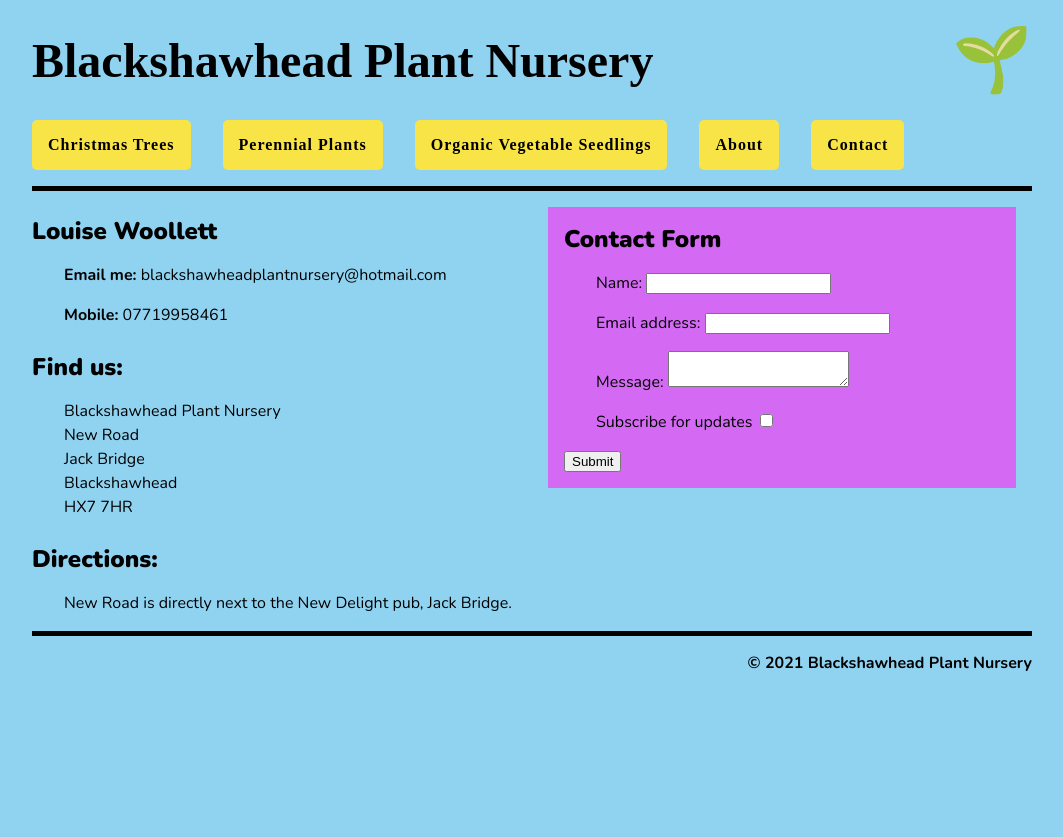
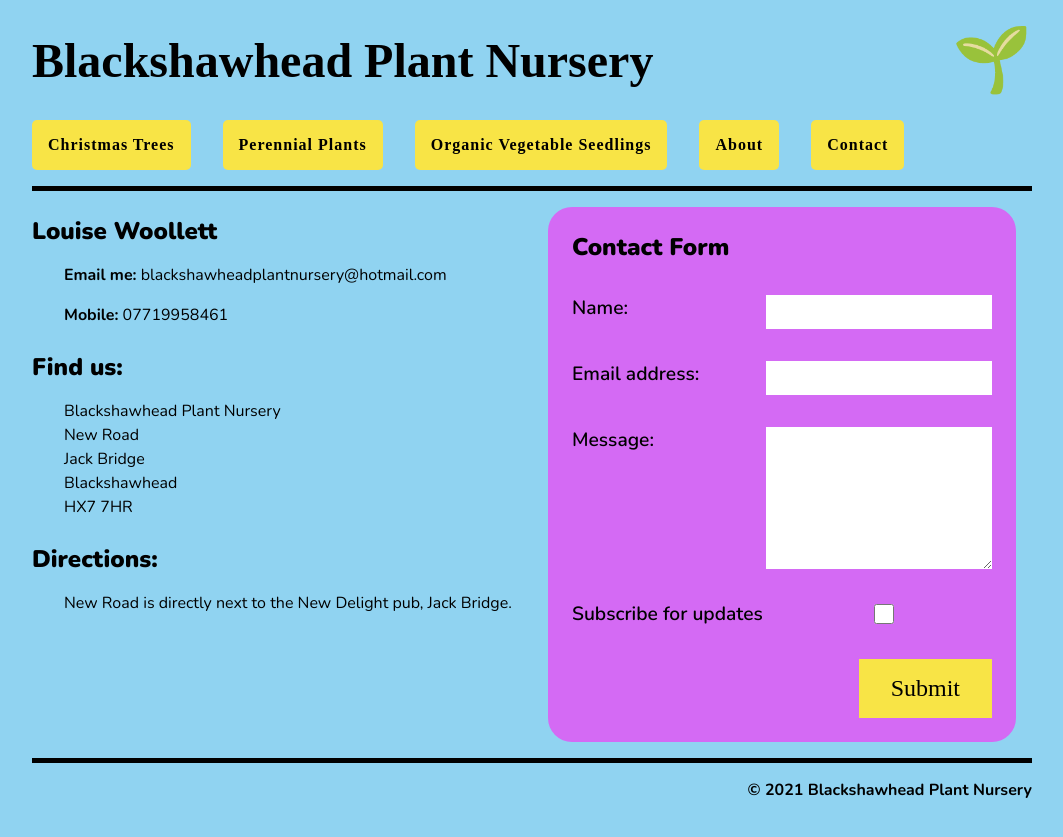
Before and after one commit to jasminechatfield/blackshawhead-plant-nursery, a Jekyll site: the page built from contact.md, in a window 1280 px wide. Shown: the top 837 px of the page, without its empty margins (108-1171 px from the left). Built offline with Jekyll 4.4.1, drawn with Linux system fonts in a browser that asks for light colours; some web fonts are replaced.

Commit message:
Update contact form

```diff
--- a/_layouts/contact.html
+++ b/_layouts/contact.html
@@ -5,13 +5,20 @@ layout: frame
 <div class="contact">
    <div class="contact__info">{{content}}</div>
    <div class="contact__form">
-      <div class="contact__form__form">
+      <form class="contact__form__form">
          <h3>Contact Form</h3>
-         <p>Name: <input /></p>
-         <p>Email address: <input /></p>
-         <p>Message: <textarea></textarea></p>
-         <p>Subscribe for updates <input type="checkbox" /></p>
-         <button>Submit</button>
-      </div>
+         <label><span>Name: </span><input name="name" /></label>
+         <label><span>Email address: </span><input name="email" /></label>
+         <label
+            ><span>Message: </span><textarea name="message" rows="7"></textarea>
+         </label>
+         <label
+            ><span>Subscribe for updates</span>
+            <input type="checkbox" name="subscribe"
+         /></label>
+         <div class="contact__form__button">
+            <button type="submit">Submit</button>
+         </div>
+      </form>
    </div>
 </div>
--- /dev/null
+++ b/_sass/_columns.sass
@@ -0,0 +1,5 @@
+.columns
+  display: flex
+  .column
+    &__picture
+      margin-right: 2rem
--- a/_sass/_contact.sass
+++ b/_sass/_contact.sass
@@ -6,7 +6,31 @@
   &__form
     &__form
       margin: 1rem
-      padding: 1rem
+      padding: 1.5rem
       background-color: #D46AF4
+      border-radius: 1.5rem
       h3
         margin-block-start: 0
+      label
+        display: flex
+        justify-content: space-between
+        font-size: 1.2rem
+        margin: 2rem 0
+        font-weight: 600
+      input, textarea
+        width: 50%
+        padding: 0.5rem
+        font-size: 1rem
+        border: none
+    &__button
+      text-align: right
+      button
+        background-color: #F8E446
+        border: none
+        padding: 1rem 2rem
+        font-family: 'Fredericka the Great', serif
+        font-size: 1.5rem
+        &:hover
+          cursor: pointer
+          background-color: black
+          color: white
--- a/_sass/global.sass
+++ b/_sass/global.sass
@@ -8,3 +8,4 @@
 @import "_news"
 @import "_contact"
 @import "_home"
+@import "_columns"
```
Also changed, not shown: _layouts/page-with-pic.html (added, +10 -0 lines), about.md (+3 -2 lines).
